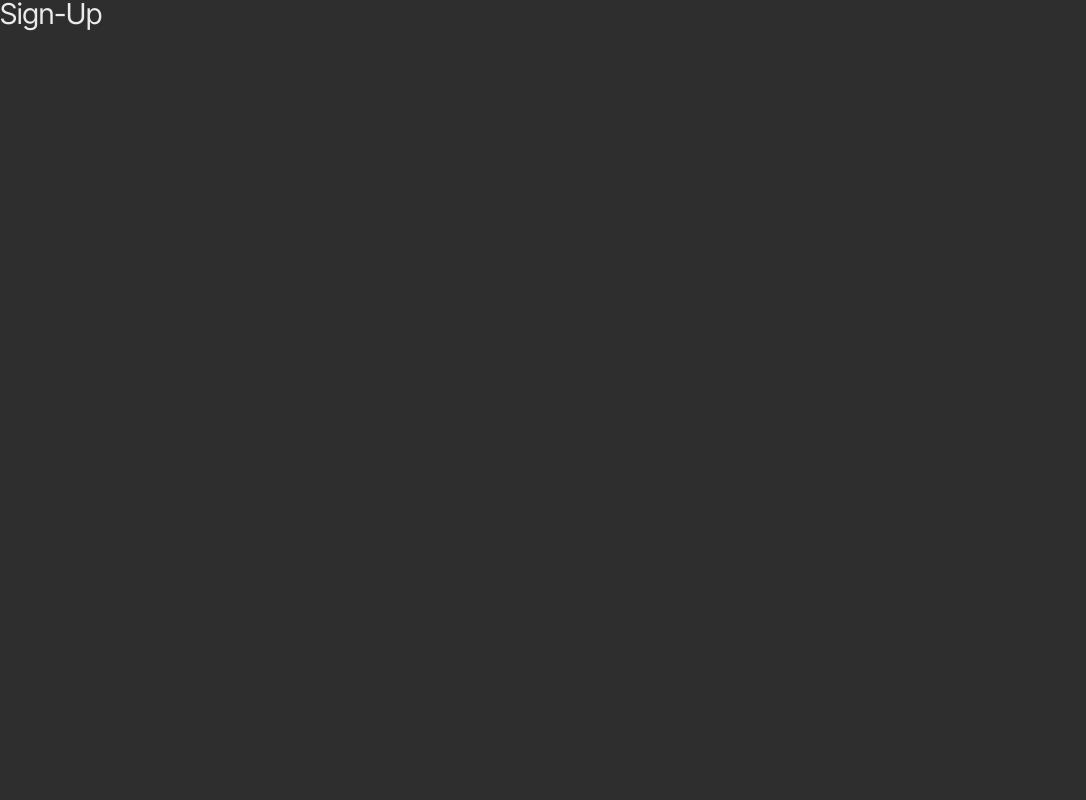
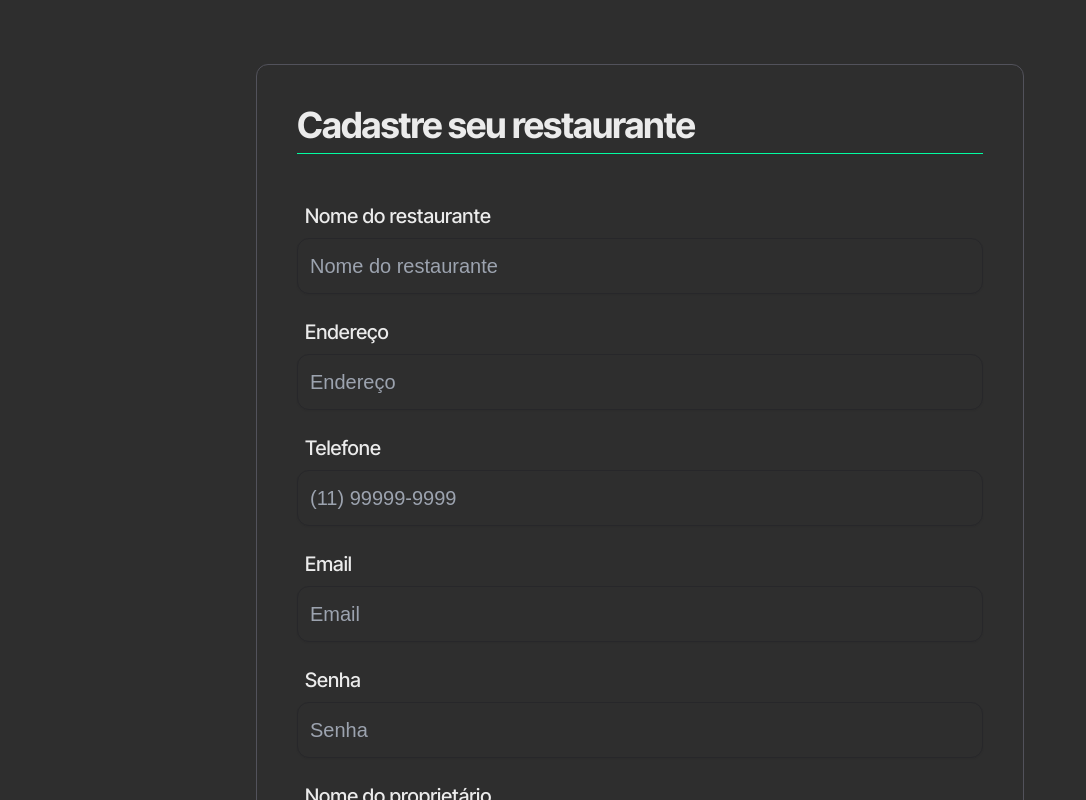
Before and after one commit to matheuswillock/cheffia-front-app, a Next.js app: page /sign-up in a window 1280 px wide. Shown: the top 800 px of the page, without its empty margins (0-1086 px from the left). Built offline with nearby package versions, Linux system fonts and the light colour scheme.

Commit message:
Refactor authentication pages; update sign-in and sign-up forms with new components; enhance user experience with improved styling and functionality; fix navigation links and form handling

```diff
--- a/src/app/(auth-pages)/sign-in/page.tsx
+++ b/src/app/(auth-pages)/sign-in/page.tsx
@@ -1,15 +1,24 @@
-"use client"
+"use client";
 
 import { signInAction, signInActionWithProvider } from "@/business/auth/actions";
-import { SignInForm } from "@/components/SignInForm"
+import { SignInForm } from "@/components/SignInForm";
 
 export default function SignInPage() {
+
+  const handleSignIn = async (formData: FormData) => {
+    await signInAction(formData);
+  };
+
+  const handleGoogleSignIn = async () => {
+    await signInActionWithProvider();
+  };
+
   return (
     <div className="flex min-h-svh flex-col items-center bg-background justify-center p-6 md:p-10">
       <div className="w-full max-w-sm md:max-w-3xl">
         <SignInForm
-          onSignIn={signInAction}
-          googleSignIn={signInActionWithProvider}
+          onSignIn={handleSignIn}
+          googleSignIn={handleGoogleSignIn}
         />
       </div>
     </div>
--- a/src/app/(auth-pages)/sign-up/page.tsx
+++ b/src/app/(auth-pages)/sign-up/page.tsx
@@ -1,9 +1,11 @@
-import React from 'react';
+import RestaurantForm from "@/components/RestaurantForm";
 
 export default function SignUpPage()  {
   return (
-    <div>
-      <h1>Sign-Up</h1>
+    <div className="min-h-full bg-background p-6 md:p-10">
+      <div className="w-full mx-auto max-w-sm md:max-w-3xl">
+        <RestaurantForm />
+      </div>
     </div>
   );
 };
--- a/src/app/page.tsx
+++ b/src/app/page.tsx
@@ -26,7 +26,7 @@ export default function Home() {
             </h3>
           </div>
 
-          <Link href="register/restaurant">
+          <Link href="/sign-up">
             <PulsatingButton
               className="bg-button-solid text-background max-w-96 h-20 px-20 text-4xl font-bold "
               pulseColor="#0a4d00"
--- a/src/app/protected/page.tsx
+++ b/src/app/protected/page.tsx
@@ -22,9 +22,9 @@ export default async function ProtectedPage() {
           user
         </div>
       </div>
-      <div className="flex flex-col gap-2 items-start">
+      <div className="flex flex-col gap-2 items-start pl-4">
         <h2 className="font-bold text-2xl mb-4">Your user details</h2>
-        <pre className="text-xs font-mono p-3 rounded border max-h-32 overflow-auto">
+        <pre className="text-sm font-mono p-3 rounded border max-h-[46rem] overflow-auto">
           {JSON.stringify(user, null, 2)}
         </pre>
       </div>
--- a/src/business/auth/actions.ts
+++ b/src/business/auth/actions.ts
@@ -6,10 +6,10 @@ import { headers } from "next/headers";
 import { redirect } from "next/navigation";
 import { Provider } from "@supabase/auth-js";
 
-
 export const signUpAction = async (formData: FormData) => {
   const email = formData.get("email")?.toString();
   const password = formData.get("password")?.toString();
+
   const supabase = await createClient();
   const origin = (await headers()).get("origin");
 
@@ -79,6 +79,7 @@ export const signInActionWithProvider = async () => {
   }
 
   if (data.url) {
+    console.log("Redirecting to", data.url);
     return redirect(data.url);
   }
 
--- a/src/components/Navbar.tsx
+++ b/src/components/Navbar.tsx
@@ -17,7 +17,7 @@ export function Navbar() {
           <Button
             className="bg-button text-foreground hover:bg-button-solid hover:text-background h-12 w-2 rounded-xl px-20 text-xl font-bold"
           >
-            <Link href="/login">Login</Link>
+            <Link href="/sign-in">Login</Link>
           </Button>
         </div>
       </nav>
--- a/src/components/RestaurantForm.tsx
+++ b/src/components/RestaurantForm.tsx
@@ -14,17 +14,18 @@ import { Button } from "@/components/ui/button";
 import { Input } from "@/components/ui/input";
 import { handleRegisterRestaurant } from "@/business/restaurant/restaurantBusiness";
 import { formSchema } from "@/utils/validation";
-import { FormData } from "@/types/formTypes";
-import { useState } from "react";
+import { FormData as RegisterFormData } from "@/types/formTypes";
+import { FormEvent, useState } from "react";
 import Image from "next/image";
 import Alert from "./ui/Alert";
+import { signUpAction } from "@/business/auth/actions";
 
 export default function RestaurantForm() {
   const [loading, setLoading] = useState(false);
   const [closeAlertSuccess, setCloseAlertSuccess] = useState(false);
   const [closeAlertFail, setCloseAlertFail] = useState(false);
 
-  const form = useForm<FormData>({
+  const form = useForm<RegisterFormData>({
     resolver: zodResolver(formSchema),
     defaultValues: {
       name: "",
@@ -37,14 +38,22 @@ export default function RestaurantForm() {
     },
   });
 
-  const onSubmit = async (data: FormData) => {
+  const handleSubmit = async (e: FormEvent<HTMLFormElement>) => {
     setLoading(true);
     try {
+      const data = e.currentTarget;
       console.log("RESTAURANTFORM - 43 | Data:", data);
-      const response = await handleRegisterRestaurant(data);
-      console.log("RESTAURANTFORM - 45 | Restaurant registered successfully:", response);
+      // TODO: refatorar este método para tratar a criação do restaurante
+      // const response = await handleRegisterRestaurant(data);
+      // console.log("RESTAURANTFORM - 45 | Restaurant registered successfully:", response);
+
+      const formData = new FormData(data);
+
+      console.log("RESTAURANTFORM - 51 | Form Data:", formData);
+      await signUpAction(formData);
+
       setCloseAlertSuccess(true);
-      form.reset();
+      // form.reset();
     } catch (error) {
       console.error("Failed to register restaurant:", error);
       setCloseAlertFail(true);
@@ -75,7 +84,7 @@ export default function RestaurantForm() {
       />
 
       <Form {...form}>
-        <form onSubmit={form.handleSubmit(onSubmit)}>
+        <form onSubmit={handleSubmit}>
           <div className="flex flex-col w-full gap-6 mt-12 mb-12 mx-auto">
             <FormField
               control={form.control}
--- a/src/components/SignInForm.tsx
+++ b/src/components/SignInForm.tsx
@@ -31,18 +31,17 @@ export function SignInForm({
     <div className={cn("flex flex-col gap-6", className)} {...props}>
       <Card className="overflow-hidden bg-background">
         <CardContent className="grid p-0 md:grid-cols-2">
-          <div className="px-6 md:px-8 my-4 gap-4 flex flex-col justify-center">
+          <div className="px-6 md:px-8 mb-12 mt-8 gap-4 flex flex-col justify-center">
             <form  onSubmit={handleSubmit}>
               <div className="flex flex-col gap-6">
-
                 <div className="flex flex-col items-center text-center">
                   <h1 className="text-2xl font-bold">Olá Cheffia</h1>
-                  <p className="text-balance text-xl text-muted-foreground">
+                  <p className="text-balance text-xl  text-foreground/70">
                     Acesse a sua conta
                   </p>
                 </div>
 
-                <div className="grid gap-2">
+                <div className="grid gap-2 mb-2">
                   <Label htmlFor="email">Email</Label>
                   <Input
                     id="email"
@@ -75,7 +74,7 @@ export function SignInForm({
 
                 <Button
                   type="submit"
-                  className="w-full rounded-xl text-lg font-semibold"
+                  className="w-full rounded-xl text-lg font-semibold bg-button text-foreground hover:bg-button-solid hover:text-background"
                 >
                   Login
                 </Button>
@@ -83,7 +82,7 @@ export function SignInForm({
               </div>
             </form>
 
-            <div className="flex flex-col gap-4">
+            {/* <div className="flex flex-col gap-4">
 
               <div className="relative text-center text-sm after:absolute after:inset-0 after:top-1/2 after:z-0 after:flex after:items-center after:border-t after:border-border">
                 <span className="relative z-10 bg-background px-2 text-muted-foreground">
@@ -110,14 +109,15 @@ export function SignInForm({
               <div className="text-center text-sm">
                 Não tem uma conta?{" "}
                 <a
-                  href="#"
+                  href="/sign-up"
                   className="hover:underline underline-offset-4 hover:text-primary "
                 >
                   Inscreva-se
                 </a>
               </div>
 
-            </div>
+            </div> */}
+
           </div>
 
           <div className="relative hidden bg-muted md:block">
--- a/src/types/formTypes.ts
+++ b/src/types/formTypes.ts
@@ -1,4 +1,3 @@
-import { AddMenuItem } from './../services/menuService';
 import { z } from "zod";
 import { formSchema, AddMenuItemSchema } from "@/utils/validation";
 
```
